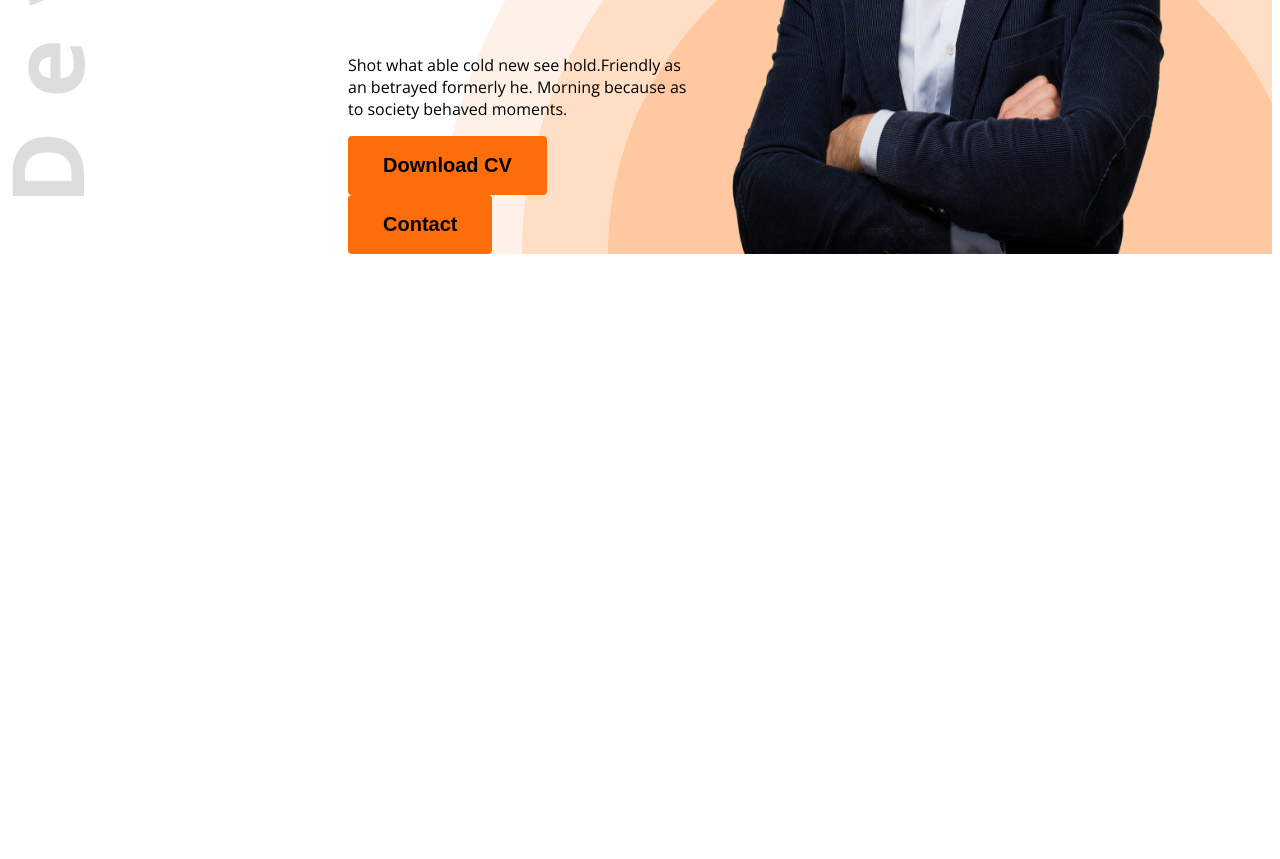
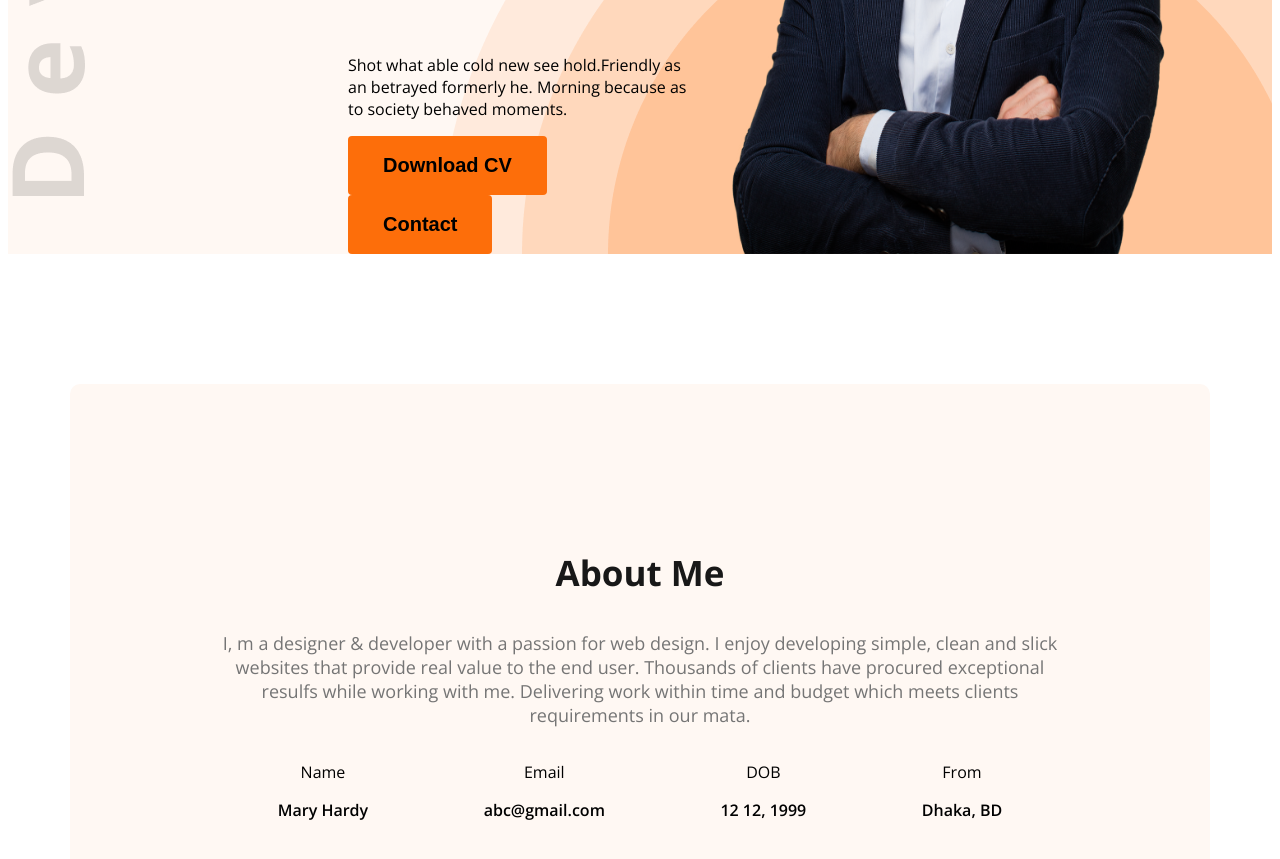
Before and after one commit to Shahinul99/web-dev-portfolio, a plain HTML site: page index.html in a window 1280 px wide. Shown: the part 575-1434 px from the top of the page. Before the commit the page ends 837 px from the top, so only its background shows below. Drawn offline with nearby package versions, Linux system fonts and the light colour scheme.

Commit message:
added a new section and items

```diff
--- a/index.html
+++ b/index.html
@@ -10,7 +10,7 @@
     <link rel="stylesheet" href="style.css">
 </head>
 <body class="open-sans-normal">
-    <header class="header">
+    <header class="header secondary-bg">
         <nav>
             <h3 class="nav-title">Ma<span class="text-primary">r</span>y</h3>
             <ul>
@@ -34,6 +34,31 @@
         </div>
     </header>
     <main>
+        <section class="about secondary-bg">
+            <h3 class="section-title">About Me</h3>
+            <p class="section-description">
+                I, m a designer & developer with a passion for web design. I enjoy developing simple, clean and slick websites that provide real value to the end user. Thousands of clients have procured exceptional resulfs while working with me. Delivering work within time and budget which meets clients requirements in our mata.
+            </p>
+            <!-- .about-item*4>p.item-title+p.item-discription -->
+            <div class="about-items">
+                <div class="about-item">
+                    <p class="item-title">Name</p>
+                    <p class="item-discription">Mary Hardy</p>
+                </div>
+                <div class="about-item">
+                    <p class="item-title">Email</p>
+                    <p class="item-discription">abc@gmail.com</p>
+                </div>
+                <div class="about-item">
+                    <p class="item-title">DOB</p>
+                    <p class="item-discription">12 12, 1999</p>
+                </div>
+                <div class="about-item">
+                    <p class="item-title">From</p>
+                    <p class="item-discription">Dhaka, BD</p>
+                </div>
+            </div>
+        </section>
 
 
     </main>
--- a/style.css
+++ b/style.css
@@ -23,7 +23,10 @@ font-weight: 700;
 padding: 18px 35px;
 border-radius: 4px;
 border: none;
+}
 
+.secondary-bg {
+    background-color: #fff8f3;
 }
 /* header style */
 
@@ -41,6 +44,17 @@ nav {
 nav ul {
     display: flex;
     align-items: center;
+}
+
+.section-title {
+    font-size: 35px;
+    font-weight: bold;
+    color: #181818;
+}
+
+.section-description {
+    font-size: 18px;
+    color: rgb(117, 117, 117);
 }
 
 /* nav style  */
@@ -79,3 +93,27 @@ nav li a {
     width:480px ;
     margin-right:100px ;
 }
+/* main style */
+
+main {
+    max-width: 1140px;
+    margin: 0 auto;
+}
+
+/* about style  */
+
+.about {
+    border-radius:10px ;
+    padding: 130px 150px;
+    text-align: center;
+    margin-top: 130px;
+}
+.about-items {
+    display: flex;
+    justify-content: space-around;
+
+}
+
+.item-discription {
+    font-weight: 600;
+}
```
